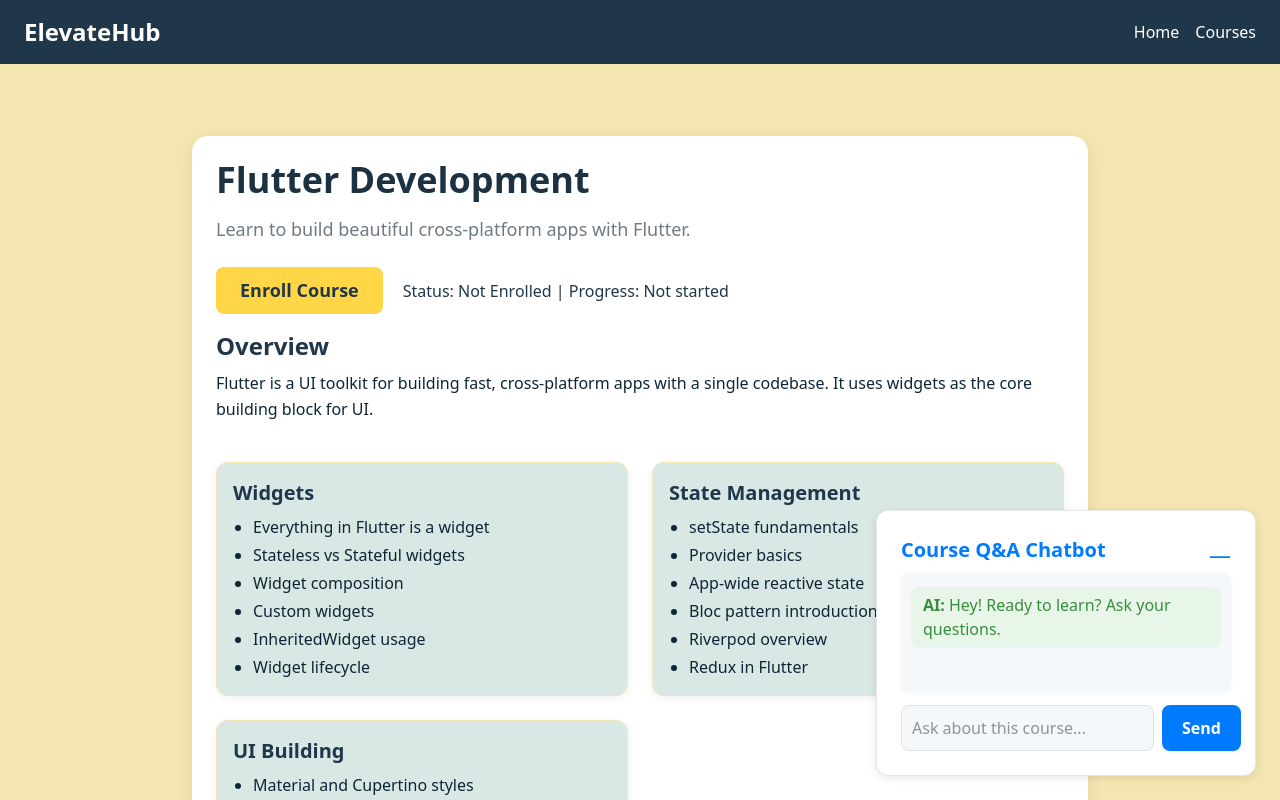
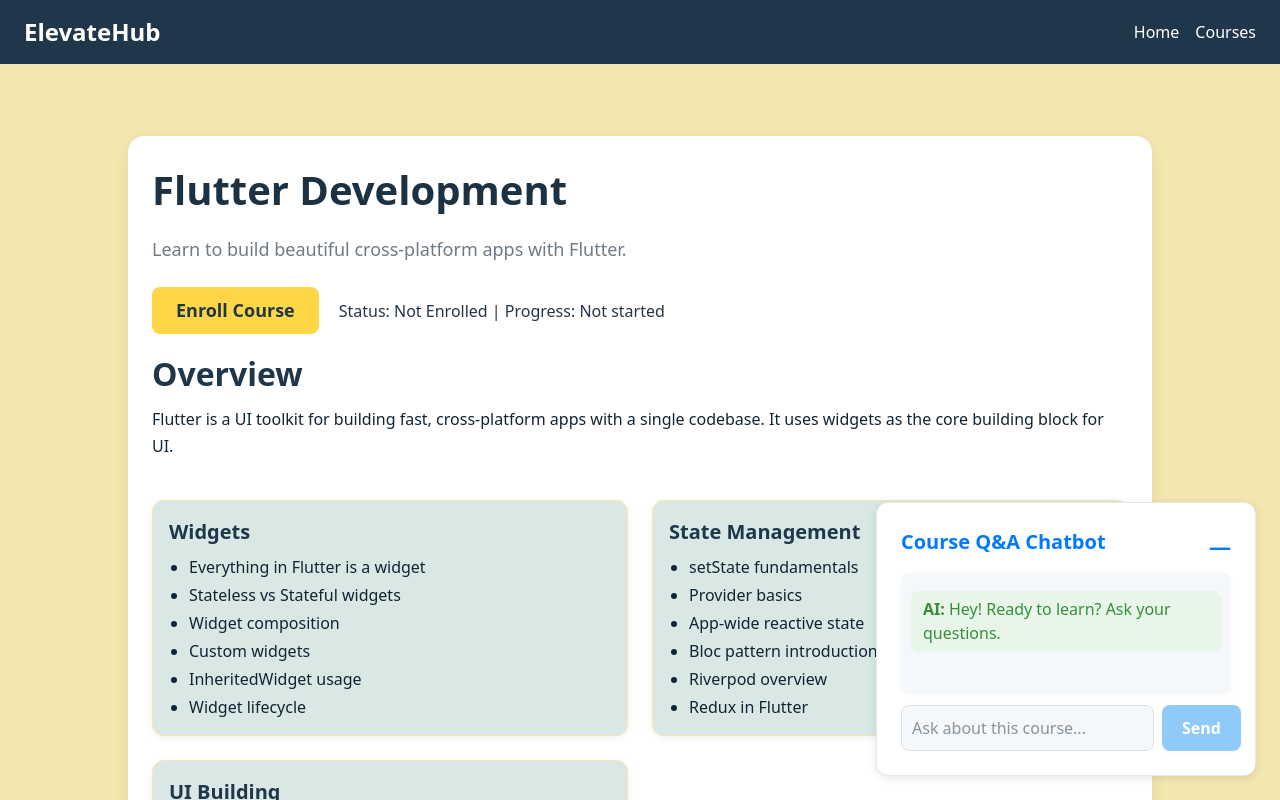
Before and after one commit to jsonOdison/lms-app, a Next.js app: page /courses/flutter in a window 1280 px wide. Shown: the top 800 px of the page. Built offline with nearby package versions, Linux system fonts and the light colour scheme.

Commit message:
code clean up and added chatbot greetings random list strings

```diff
--- /dev/null
+++ b/app/courses/[slug]/CourseDetail.module.css
@@ -0,0 +1,66 @@
+.container {
+  max-width: 64rem;
+  margin: 0 auto;
+  padding: 1.5rem;
+  border-radius: 16px;
+  box-shadow: 0 4px 16px rgba(0,0,0,0.07);
+  background: var(--white-card, #fff);
+  position: relative;
+}
+
+.title {
+  font-size: 2.5rem;
+  font-weight: bold;
+  margin-bottom: 1rem;
+  color: var(--dark-blue-text, #1C3142);
+}
+
+.description {
+  margin-bottom: 1.5rem;
+  color: var(--grey-text, #6F7A84);
+  font-size: 1.125rem;
+}
+
+.statusRow {
+  margin-bottom: 1rem;
+  display: flex;
+  align-items: center;
+  gap: 0.75rem;
+}
+
+.statusText {
+  font-weight: 500;
+  color: var(--navy-blue, #20364A);
+}
+
+.overviewTitle {
+  font-size: 2rem;
+  font-weight: 600;
+  margin-bottom: 0.5rem;
+  color: var(--navy-blue, #20364A);
+}
+
+.overviewText {
+  color: var(--darker-blue-text, #0F2535);
+  line-height: 1.7;
+}
+
+.topicCard {
+  padding: 1rem;
+  border-radius: 12px;
+  box-shadow: 0 2px 8px rgba(0,0,0,0.06);
+  background: var(--light-blue, #D9E8E4);
+  border: 1px solid var(--beige, #F4E6B0);
+}
+
+.topicTitle {
+  font-size: 1.25rem;
+  font-weight: 600;
+  margin-bottom: 0.5rem;
+  color: var(--navy-blue, #20364A);
+}
+
+.topicPoint {
+  color: var(--darker-blue-text, #0F2535);
+  font-size: 1rem;
+}
--- a/app/courses/[slug]/page.tsx
+++ b/app/courses/[slug]/page.tsx
@@ -5,6 +5,7 @@
 import Chatbot from "@/src/components/Chatbot";
 import { COLORS } from "@/src/constants/colors";
 import Button from "@/src/components/Button";
+import styles from "./CourseDetail.module.css";
 
 const courseData = {
   flutter: {
@@ -174,28 +175,10 @@
   };
 
   return (
-    <div
-      className="max-w-4xl mx-auto p-6 rounded shadow-md"
-      style={{
-        background: COLORS.secondary.whiteCard,
-        boxShadow: "0 4px 16px rgba(0,0,0,0.07)",
-        borderRadius: 16,
-        position: 'relative',
-      }}
-    >
-      <h1
-        className="text-4xl font-bold mb-4"
-        style={{ color: COLORS.primary.darkBlueText }}
-      >
-        {title}
-      </h1>
-      <p
-        className="mb-6"
-        style={{ color: COLORS.secondary.greyText, fontSize: 18 }}
-      >
-        {description}
-      </p>
-      <div style={{ marginBottom: 16, display: 'flex', alignItems: 'center', gap: 12 }}>
+    <div className={styles.container}>
+      <h1 className={styles.title}>{title}</h1>
+      <p className={styles.description}>{description}</p>
+      <div className={styles.statusRow}>
         <Button
           onClick={handleEnroll}
           disabled={enrolled}
@@ -260,42 +243,21 @@
             )}
           </>
         )}
-        <span style={{ fontWeight: 500, color: COLORS.primary.navyBlue }}>
+        <span className={styles.statusText}>
           Status: {enrolled ? 'Enrolled' : 'Not Enrolled'} | Progress: {progress === 'started' ? 'Course started' : 'Not started'}
         </span>
       </div>
       <div className="mb-10">
-        <h2
-          className="text-2xl font-semibold mb-2"
-          style={{ color: COLORS.primary.navyBlue }}
-        >
-          Overview
-        </h2>
-        <p className="leading-relaxed" style={{ color: COLORS.primary.darkerBlueText }}>
-          {content.overview}
-        </p>
+        <h2 className={styles.overviewTitle}>Overview</h2>
+        <p className={styles.overviewText}>{content.overview}</p>
       </div>
       <div className="grid grid-cols-1 md:grid-cols-2 gap-6">
         {content.topics.map((t: { title: string; points: string[] }, i: number) => (
-          <div
-            key={i}
-            className="p-4 border rounded-lg shadow-md"
-            style={{
-              background: COLORS.secondary.lightBlue,
-              borderRadius: 12,
-              border: `1px solid ${COLORS.primary.beige}`,
-              boxShadow: "0 2px 8px rgba(0,0,0,0.06)",
-            }}
-          >
-            <h3
-              className="text-xl font-semibold mb-2"
-              style={{ color: COLORS.primary.navyBlue }}
-            >
-              {t.title}
-            </h3>
+          <div key={i} className={styles.topicCard}>
+            <h3 className={styles.topicTitle}>{t.title}</h3>
             <ul className="list-disc ml-5 space-y-1">
               {t.points.map((p: string, idx: number) => (
-                <li key={idx} style={{ color: COLORS.primary.darkerBlueText, fontSize: 16 }}>{p}</li>
+                <li key={idx} className={styles.topicPoint}>{p}</li>
               ))}
             </ul>
           </div>
--- /dev/null
+++ b/src/components/Card.module.css
@@ -0,0 +1,22 @@
+.card {
+  border-radius: 12px;
+  box-shadow: 0 4px 16px rgba(0,0,0,0.07);
+  padding: 1.5rem;
+  transition: transform 0.2s;
+  background-color: var(--white-card, #fff);
+  border: 1px solid var(--grey-text, #6F7A84);
+}
+.card:hover {
+  transform: scale(1.05);
+}
+.title {
+  font-size: 2rem;
+  font-weight: bold;
+  margin-bottom: 0.75rem;
+  color: var(--dark-blue-text, #1C3142);
+}
+.description {
+  font-size: 1rem;
+  margin-bottom: 1rem;
+  color: var(--grey-text, #6F7A84);
+}
--- /dev/null
+++ b/src/components/Chatbot.module.css
@@ -0,0 +1,107 @@
+.chatbotContainer {
+  position: fixed;
+  right: 24px;
+  bottom: 24px;
+  z-index: 1000;
+  background: var(--white-card, #fff);
+  border-radius: 12px;
+  box-shadow: 0 2px 8px rgba(0,0,0,0.10);
+  border: 1px solid #e5e7eb;
+  padding: 24px;
+  max-width: 380px;
+  width: 100%;
+  min-width: 320px;
+  transition: box-shadow 0.2s, padding 0.2s;
+}
+
+.chatbotContainer:hover {
+  box-shadow: 0 6px 20px rgba(0,0,0,0.16);
+}
+
+.header {
+  font-weight: bold;
+  margin-bottom: 8px;
+  color: #007bff;
+  font-size: 20px;
+  display: flex;
+  align-items: center;
+  justify-content: space-between;
+}
+
+.chatWindow {
+  min-height: 120px;
+  max-height: 18em;
+  margin-bottom: 12px;
+  background: #f5f8fa;
+  border-radius: 8px;
+  padding: 10px;
+  box-shadow: 0 1px 4px rgba(0,0,0,0.04);
+  overflow-y: auto;
+  display: flex;
+  flex-direction: column;
+}
+
+.message {
+  margin-bottom: 10px;
+}
+
+.userMessage {
+  text-align: right;
+  display: inline-block;
+  background: #e3f2fd;
+  color: #007bff;
+  border-radius: 8px;
+  padding: 6px 12px;
+  font-weight: 500;
+  box-shadow: 0 1px 2px rgba(0,0,0,0.03);
+}
+
+.botMessage {
+  text-align: left;
+  display: inline-block;
+  background: #e8f5e9;
+  color: #388e3c;
+  border-radius: 8px;
+  padding: 6px 12px;
+  font-weight: 500;
+  box-shadow: 0 1px 2px rgba(0,0,0,0.03);
+  margin-top: 4px;
+}
+
+.inputRow {
+  display: flex;
+  gap: 8px;
+}
+
+.input {
+  flex: 1;
+  padding: 10px;
+  border-radius: 8px;
+  border: 1px solid #e0e0e0;
+  outline: none;
+  font-size: 16px;
+  background: #f5f8fa;
+  transition: border-color 0.2s;
+}
+
+.input:focus {
+  border-color: #007bff;
+}
+
+.button {
+  padding: 10px 20px;
+  border-radius: 8px;
+  background: #007bff;
+  color: #fff;
+  border: none;
+  font-weight: 600;
+  font-size: 16px;
+  cursor: pointer;
+  box-shadow: 0 1px 4px rgba(0,0,0,0.04);
+  transition: background 0.2s, box-shadow 0.2s;
+}
+
+.button:disabled {
+  background: #90caf9;
+  cursor: not-allowed;
+}
--- a/src/components/Chatbot.tsx
+++ b/src/components/Chatbot.tsx
@@ -1,4 +1,5 @@
 import React, { useState } from "react";
+import styles from "./Chatbot.module.css";
 
 interface ChatbotProps {
   courseContent: string;
@@ -61,26 +62,13 @@
 
   return (
     <div
-      style={{
-        position: "fixed",
-        right: 24,
-        bottom: 24,
-        zIndex: 1000,
-        background: "#fff",
-        borderRadius: 12,
-        boxShadow: "0 2px 8px rgba(0,0,0,0.10)",
-        border: "1px solid #e5e7eb",
-        padding: minimized ? "8px 24px" : 24,
-        maxWidth: 380,
-        width: "100%",
-        minWidth: 320,
-        transition: "box-shadow 0.2s, padding 0.2s",
-      }}
+      className={styles.chatbotContainer}
+      style={{ padding: minimized ? "8px 24px" : "24px" }}
       onMouseEnter={(e) => (e.currentTarget.style.boxShadow = "0 6px 20px rgba(0,0,0,0.16)")}
       onMouseLeave={(e) => (e.currentTarget.style.boxShadow = "0 2px 8px rgba(0,0,0,0.10)")}
     >
-      <div style={{ display: "flex", alignItems: "center", justifyContent: "space-between" }}>
-        <h2 style={{ fontWeight: "bold", marginBottom: minimized ? 0 : 8, color: "#007bff", fontSize: 20 }}>Course Q&A Chatbot</h2>
+      <div className={styles.header}>
+        <h2 style={{ marginBottom: minimized ? 0 : 8 }}>Course Q&A Chatbot</h2>
         <button
           onClick={() => setMinimized((m) => !m)}
           style={{
@@ -100,92 +88,37 @@
       </div>
       {!minimized && (
         <>
-          <div
-            style={{
-              minHeight: 120,
-              maxHeight: "18em",
-              marginBottom: 12,
-              background: "#f5f8fa",
-              borderRadius: 8,
-              padding: 10,
-              boxShadow: "0 1px 4px rgba(0,0,0,0.04)",
-              overflowY: "auto",
-              display: "flex",
-              flexDirection: "column",
-            }}
-          >
+          <div className={styles.chatWindow}>
             {messages.slice(-10).map((msg, idx) => (
-              <div key={idx} style={{ marginBottom: 10 }}>
+              <div key={idx} className={styles.message}>
                 {msg.user ? (
                   <div style={{ textAlign: "right" }}>
-                    <span
-                      style={{
-                        display: "inline-block",
-                        background: "#e3f2fd",
-                        color: "#007bff",
-                        borderRadius: 8,
-                        padding: "6px 12px",
-                        fontWeight: 500,
-                        boxShadow: "0 1px 2px rgba(0,0,0,0.03)",
-                      }}
-                    >
+                    <span className={styles.userMessage}>
                       <b>You:</b> {msg.user}
                     </span>
                   </div>
                 ) : null}
                 <div style={{ textAlign: "left", marginTop: 4 }}>
-                  <span
-                    style={{
-                      display: "inline-block",
-                      background: "#e8f5e9",
-                      color: "#388e3c",
-                      borderRadius: 8,
-                      padding: "6px 12px",
-                      fontWeight: 500,
-                      boxShadow: "0 1px 2px rgba(0,0,0,0.03)",
-                    }}
-                  >
+                  <span className={styles.botMessage}>
                     <b>AI:</b> {msg.bot}
                   </span>
                 </div>
               </div>
             ))}
           </div>
-          <div style={{ display: "flex", gap: 8 }}>
+          <div className={styles.inputRow}>
             <input
               type="text"
               value={input}
               onChange={(e) => setInput(e.target.value)}
               placeholder="Ask about this course..."
-              style={{
-                flex: 1,
-                padding: 10,
-                borderRadius: 8,
-                border: "1px solid #e0e0e0",
-                outline: "none",
-                fontSize: 16,
-                background: "#f5f8fa",
-                transition: "border-color 0.2s",
-              }}
+              className={styles.input}
               disabled={loading}
-              onFocus={(e) => (e.currentTarget.style.borderColor = "#007bff")}
-              onBlur={(e) => (e.currentTarget.style.borderColor = "#e0e0e0")}
             />
             <button
               onClick={handleSend}
               disabled={loading || !input.trim()}
-              style={{
-                padding: "10px 20px",
-                borderRadius: 8,
-                background: loading ? "#90caf9" : "#007bff",
-                color: "#fff",
-                border: "none",
-                fontWeight: 600,
-                fontSize: 16,
-                cursor: loading ? "not-allowed" : "pointer",
-                boxShadow: "0 1px 4px rgba(0,0,0,0.04)",
-                transition: "background 0.2s, box-shadow 0.2s",
-              }}
+              className={styles.button}
             >
               {loading ? "..." : "Send"}
             </button>
```
Also changed, not shown: src/components/Card.tsx (+5 -14 lines).
